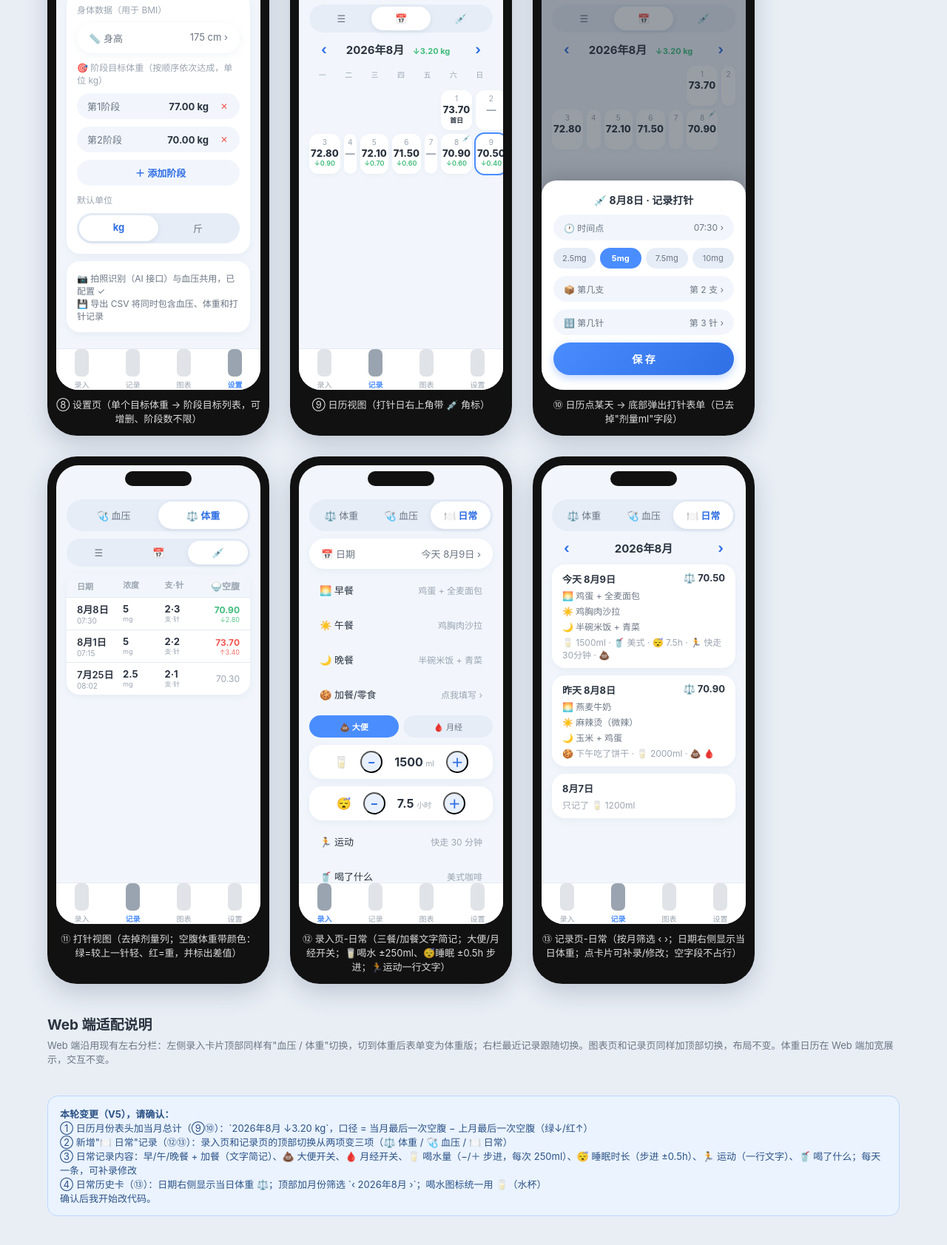
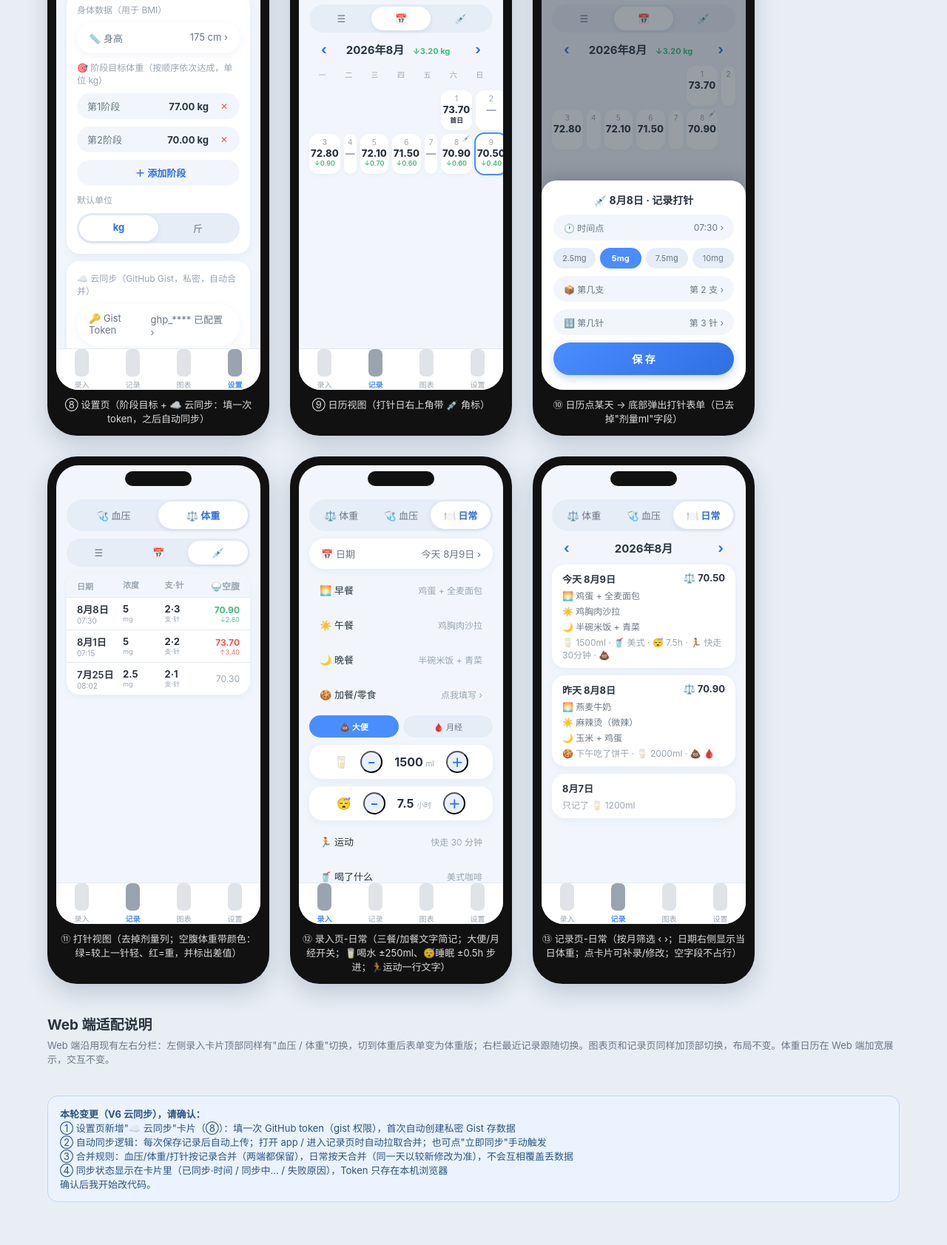
Before and after one commit to wunini629/blood-pressure-tracker, a plain HTML site: page design/ui-mockup.html in a window 1280 px wide. Shown: the part 3463-5146 px from the top of the page at 74% size. Drawn offline with Linux system fonts and the light colour scheme.

Commit message:
design: V6 云同步设置卡片

```diff
--- a/design/ui-mockup.html
+++ b/design/ui-mockup.html
@@ -617,6 +617,12 @@
             <div style="font-size:12px;color:var(--text-3)">默认单位</div>
             <div class="seg"><div class="on">kg</div><div>斤</div></div>
           </div>
+          <div class="m-card" style="display:flex;flex-direction:column;gap:10px">
+            <div style="font-size:12px;color:var(--text-3)">☁️ 云同步（GitHub Gist，私密，自动合并）</div>
+            <div class="m-meta"><span>🔑 Gist Token</span><span>ghp_**** 已配置 ›</span></div>
+            <div class="m-meta"><span>🔄 同步状态</span><span style="color:var(--ok);font-weight:600">已同步 · 今天 15:30</span></div>
+            <div class="m-btn">立即同步</div>
+          </div>
           <div class="m-card" style="font-size:12px;color:var(--text-2)">
             📷 拍照识别（AI 接口）与血压共用，已配置 ✓<br>
             💾 导出 CSV 将同时包含血压、体重和打针记录
@@ -629,7 +635,7 @@
           <div class="on"><div class="ico"></div>设置</div>
         </div>
       </div>
-      <div class="label">⑧ 设置页（单个目标体重 → 阶段目标列表，可增删、阶段数不限）</div>
+      <div class="label">⑧ 设置页（阶段目标 + ☁️ 云同步：填一次 token，之后自动同步）</div>
     </div>
 
     <!-- 9 日历视图 -->
@@ -795,11 +801,11 @@
   <div class="note">Web 端沿用现有左右分栏：左侧录入卡片顶部同样有"血压 / 体重"切换，切到体重后表单变为体重版；右栏最近记录跟随切换。图表页和记录页同样加顶部切换，布局不变。体重日历在 Web 端加宽展示，交互不变。</div>
 
   <div class="feedback">
-    <b>本轮变更（V5），请确认：</b><br>
-    ① 日历月份表头加当月总计（⑨⑩）：`2026年8月 ↓3.20 kg`，口径 = 当月最后一次空腹 − 上月最后一次空腹（绿↓/红↑）<br>
-    ② 新增"🍽️ 日常"记录（⑫⑬）：录入页和记录页的顶部切换从两项变三项（⚖️ 体重 / 🩺 血压 / 🍽️ 日常）<br>
-    ③ 日常记录内容：早/午/晚餐 + 加餐（文字简记）、💩 大便开关、🩸 月经开关、🥛 喝水量（−/＋ 步进，每次 250ml）、😴 睡眠时长（步进 ±0.5h）、🏃 运动（一行文字）、🥤 喝了什么；每天一条，可补录修改<br>
-    ④ 日常历史卡（⑬）：日期右侧显示当日体重 ⚖️；顶部加月份筛选 `‹ 2026年8月 ›`；喝水图标统一用 🥛（水杯）<br>
+    <b>本轮变更（V6 云同步），请确认：</b><br>
+    ① 设置页新增"☁️ 云同步"卡片（⑧）：填一次 GitHub token（gist 权限），首次自动创建私密 Gist 存数据<br>
+    ② 自动同步逻辑：每次保存记录后自动上传；打开 app / 进入记录页时自动拉取合并；也可点"立即同步"手动触发<br>
+    ③ 合并规则：血压/体重/打针按记录合并（两端都保留），日常按天合并（同一天以较新修改为准），不会互相覆盖丢数据<br>
+    ④ 同步状态显示在卡片里（已同步·时间 / 同步中… / 失败原因），Token 只存在本机浏览器<br>
     确认后我开始改代码。
   </div>
 
```
